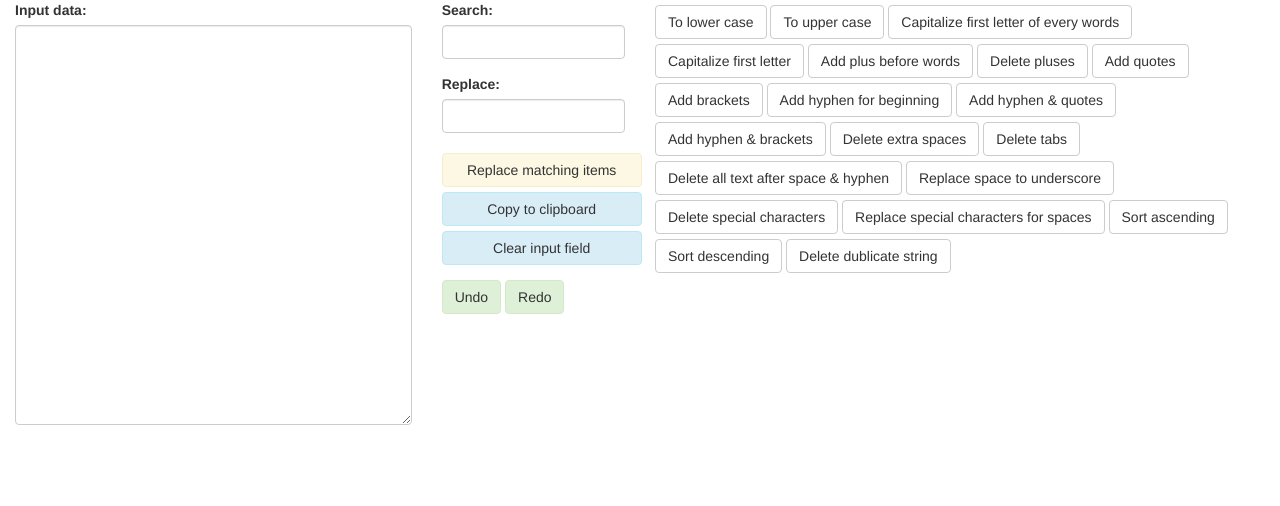
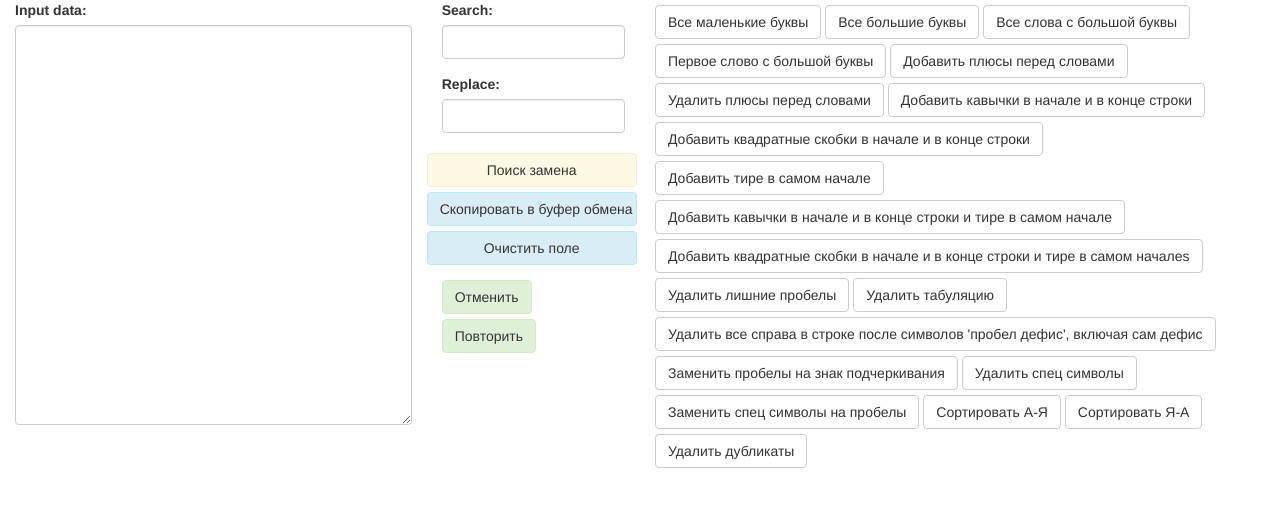
Before and after one commit to Lurieva/learn_projects, a plain HTML site: page task/index.html in a window 1280 px wide. Drawn offline with Linux system fonts and the light colour scheme.

Commit message:
Change buttons name

```diff
--- a/task/css/main.css
+++ b/task/css/main.css
@@ -28,9 +28,10 @@
 
 .btn-help {
 	margin-top: 10px;
+	margin-left: -15px;
 	margin-bottom: 10px;
 }
 
 .btn-help > input {
-	width: 200px;
+	width: 210px;
 }
--- a/task/index.html
+++ b/task/index.html
@@ -32,37 +32,37 @@
           </div>
 
           <div class="btn-help">
-            <input type="button" class="btn btn-default" id="replace" value="Replace matching items">
-            <input type="button" class="btn btn-default" id="copy" value="Copy to clipboard">
-            <input type="button" class="btn btn-default" id="clear" value="Clear input field">
+            <input type="button" class="btn btn-default" id="replace" value="Поиск замена">
+            <input type="button" class="btn btn-default" id="copy" value="Скопировать в буфер обмена">
+            <input type="button" class="btn btn-default" id="clear" value="Очистить поле">
           </div>
 
-          <input type="button" class="btn btn-default" id="undo" value="Undo">
-          <input type="button" class="btn btn-default" id="redo" value="Redo">
+          <input type="button" class="btn btn-default" id="undo" value="Отменить">
+          <input type="button" class="btn btn-default" id="redo" value="Повторить">
 
       </div>
 
       <div class="col-md-6">
-          <input type="button" class="btn btn-default" id="btn-1" value="To lower case">
-          <input type="button" class="btn btn-default" id="btn-2" value="To upper case">
-          <input type="button" class="btn btn-default" id="btn-3" value="Capitalize first letter of every words">
-          <input type="button" class="btn btn-default" id="btn-4" value="Capitalize first letter">
-          <input type="button" class="btn btn-default" id="btn-5" value="Add plus before words">
-          <input type="button" class="btn btn-default" id="btn-6" value="Delete pluses">
-          <input type="button" class="btn btn-default" id="btn-7" value="Add quotes">
-          <input type="button" class="btn btn-default" id="btn-8" value="Add brackets">
-          <input type="button" class="btn btn-default" id="btn-9" value="Add hyphen for beginning">
-          <input type="button" class="btn btn-default" id="btn-10" value="Add hyphen & quotes">
-          <input type="button" class="btn btn-default" id="btn-11" value="Add hyphen & brackets">
-          <input type="button" class="btn btn-default" id="btn-12" value="Delete extra spaces">
-          <input type="button" class="btn btn-default" id="btn-13" value="Delete tabs">
-          <input type="button" class="btn btn-default" id="btn-14" value="Delete all text after space & hyphen">
-          <input type="button" class="btn btn-default" id="btn-15" value="Replace space to underscore">
-          <input type="button" class="btn btn-default" id="btn-16" value="Delete special characters">
-          <input type="button" class="btn btn-default" id="btn-17" value="Replace special characters for spaces">
-          <input type="button" class="btn btn-default" id="btn-18" value="Sort ascending">
-          <input type="button" class="btn btn-default" id="btn-19" value="Sort descending">
-          <input type="button" class="btn btn-default" id="btn-20" value="Delete dublicate string">
+          <input type="button" class="btn btn-default" id="btn-1" value="Все маленькие буквы">
+          <input type="button" class="btn btn-default" id="btn-2" value="Все большие буквы">
+          <input type="button" class="btn btn-default" id="btn-3" value="Все слова с большой буквы">
+          <input type="button" class="btn btn-default" id="btn-4" value="Первое слово с большой буквы">
+          <input type="button" class="btn btn-default" id="btn-5" value="Добавить плюсы перед словами">
+          <input type="button" class="btn btn-default" id="btn-6" value="Удалить плюсы перед словами">
+          <input type="button" class="btn btn-default" id="btn-7" value="Добавить кавычки в начале и в конце строки">
+          <input type="button" class="btn btn-default" id="btn-8" value="Добавить квадратные скобки  в начале и в конце строки">
+          <input type="button" class="btn btn-default" id="btn-9" value="Добавить тире в самом начале">
+          <input type="button" class="btn btn-default" id="btn-10" value="Добавить кавычки в начале и в конце строки и тире в самом начале">
+          <input type="button" class="btn btn-default" id="btn-11" value="Добавить квадратные скобки в начале и в конце строки и тире в самом началеs">
+          <input type="button" class="btn btn-default" id="btn-12" value="Удалить лишние пробелы">
+          <input type="button" class="btn btn-default" id="btn-13" value="Удалить табуляцию">
+          <input type="button" class="btn btn-default" id="btn-14" value="Удалить все справа в строке после символов 'пробел дефис', включая сам дефис">
+          <input type="button" class="btn btn-default" id="btn-15" value="Заменить пробелы на знак подчеркивания">
+          <input type="button" class="btn btn-default" id="btn-16" value="Удалить спец символы">
+          <input type="button" class="btn btn-default" id="btn-17" value="Заменить спец символы на пробелы">
+          <input type="button" class="btn btn-default" id="btn-18" value="Сортировать А-Я">
+          <input type="button" class="btn btn-default" id="btn-19" value="Сортировать Я-А">
+          <input type="button" class="btn btn-default" id="btn-20" value="Удалить дубликаты">
     </div>
   </div>
 </body>
--- a/task/js/handlersList.js
+++ b/task/js/handlersList.js
@@ -72,7 +72,7 @@ function toLowerCaseStr (input) {
 	}
 
 	function deleteSpaces (input) {
-		return input.replace(/\s+[^\S]/g, ' ');
+		return input.replace(/\s+[^\S\n]/g, ' ');
 	}
 
 	function deleteTabs (input) {
```
